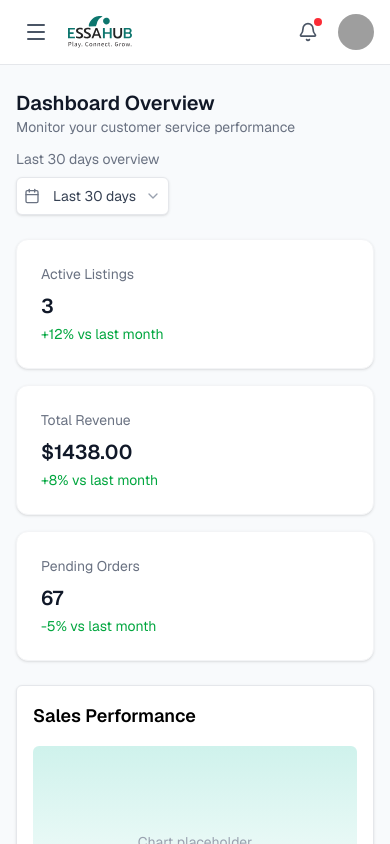
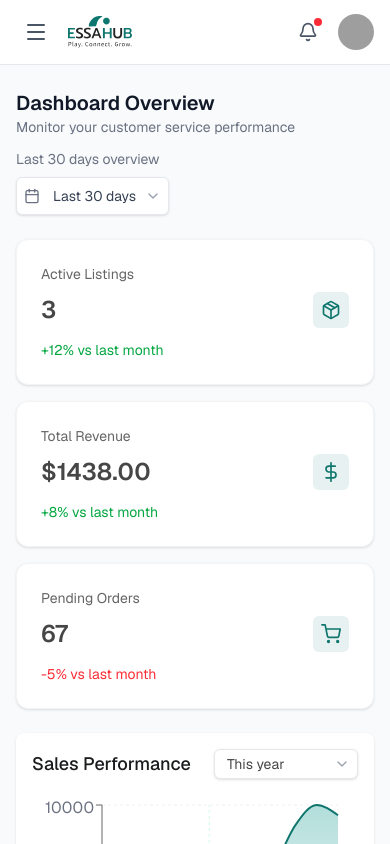
Before and after one commit to MTS-Services/soniamalik14, a React (Vite) app: page /dashboard in a window 390 px wide. Built offline with nearby package versions, Linux system fonts and the light colour scheme; no server answers; grey boxes are pictures that could not be loaded.

Commit message:
Add SalesChart and Chat components; enhance StatCard with icons and layout improvements

```diff
--- /dev/null
+++ b/src/components/ui/Chat.jsx
@@ -0,0 +1,45 @@
+import React from 'react';
+
+const defaultMessages = [
+  { id: 1, from: 'them', text: 'Hi! How can I help you today?', time: '10:12 AM' },
+  { id: 2, from: 'me', text: 'I wanted to check recent sales trends for June.', time: '10:13 AM' },
+  { id: 3, from: 'them', text: 'Sure — I can pull that report for you.', time: '10:14 AM' },
+];
+
+const Chat = ({ messages = defaultMessages }) => {
+  return (
+    <div className="bg-white rounded-md p-4 shadow-sm border border-gray-200">
+      <h3 className="text-lg font-semibold mb-4">Chat</h3>
+
+      <div className="space-y-4">
+        {messages.map((m) => (
+          <div key={m.id} className={`flex ${m.from === 'me' ? 'justify-end' : 'justify-start'}`}>
+            {m.from === 'them' ? (
+              <div className="max-w-[85%] sm:max-w-[70%]">
+                <div className="bg-white border border-gray-100 rounded-lg p-3" style={{ color: '#0F766E' }}>
+                  <div className="text-sm" style={{ color: '#0F766E' }}>{m.text}</div>
+                </div>
+                <div className="text-xs text-gray-400 mt-1">{m.time}</div>
+              </div>
+            ) : (
+              <div className="max-w-[85%] sm:max-w-[70%] text-right">
+                <div
+                  className="rounded-lg p-3"
+                  style={{
+                    background: 'linear-gradient(90deg, #179B91 0%, rgba(23,155,145,0) 100%)',
+                    color: '#ffffff',
+                  }}
+                >
+                  <div className="text-sm font-medium" style={{ color: '#ffffff' }}>{m.text}</div>
+                </div>
+                <div className="text-xs text-gray-400 mt-1">{m.time}</div>
+              </div>
+            )}
+          </div>
+        ))}
+      </div>
+    </div>
+  );
+};
+
+export default Chat;
--- /dev/null
+++ b/src/components/ui/SalesChart.jsx
@@ -0,0 +1,103 @@
+import React, { useState } from 'react'
+import { FiChevronDown } from 'react-icons/fi'
+import {
+  ResponsiveContainer,
+  AreaChart,
+  Area,
+  XAxis,
+  YAxis,
+  CartesianGrid,
+  Tooltip,
+  ReferenceLine,
+} from 'recharts'
+
+const sampleData = [
+  { name: 'Jan', value: 4000 },
+  { name: 'Feb', value: 3000 },
+  { name: 'Mar', value: 5000 },
+  { name: 'Apr', value: 4000 },
+  { name: 'May', value: 6000 },
+  { name: 'Jun', value: 7000 },
+  { name: 'Jul', value: 8000 },
+  { name: 'Aug', value: 6000 },
+  { name: 'Sep', value: 7000 },
+  { name: 'Oct', value: 9000 },
+  { name: 'Nov', value: 10000 },
+  { name: 'Dec', value: 9500 },
+]
+
+function CustomTooltip({ active, payload, label }) {
+  if (!active || !payload || !payload.length) return null
+  const value = payload[0].value
+  return (
+    <div className="bg-transparent p-0">
+      <div className="rounded-t-md px-3 py-1 text-white font-medium" style={{ background: '#0F766E' }}>
+        {label}
+      </div>
+      <div className="bg-white rounded-b-md px-3 py-2 shadow-md flex items-center gap-2">
+        <div className="text-sm text-[#0F766E] font-semibold">${value.toLocaleString()}</div>
+      </div>
+    </div>
+  )
+}
+
+export default function SalesChart({ className = '' }) {
+  const [period, setPeriod] = useState('this-year')
+
+  // TODO: switch datasets based on `period` if real data is provided
+  const chartData = sampleData
+
+  return (
+    <div className={`w-full bg-white rounded-lg shadow-sm p-4 ${className} mb-4 md:mb-6`}>
+      <div className="flex items-center justify-between mb-4 gap-3">
+        <div>
+          <h3 className="text-lg font-medium text-[#191B1C]">Sales Performance</h3>
+        </div>
+
+        <div className="relative inline-flex items-center gap-2">
+          <select
+            value={period}
+            onChange={(e) => setPeriod(e.target.value)}
+            className="block pl-3 pr-8 py-1 bg-white border border-gray-200 rounded-md shadow-sm text-sm text-[#464646] appearance-none"
+            aria-label="Select period"
+          >
+            <option value="this-year">This year</option>
+            <option value="last-year">Last year</option>
+            <option value="last-12">Last 12 months</option>
+          </select>
+
+          <FiChevronDown className="absolute right-2 top-1/2 -translate-y-1/2 h-4 w-4 text-gray-400 pointer-events-none" aria-hidden />
+        </div>
+      </div>
+
+      <div className="w-full h-64 md:h-[380px]">
+        <ResponsiveContainer width="100%" height="100%">
+          <AreaChart data={chartData} margin={{ top: 10, right: 20, left: 10, bottom: 10 }}>
+            <defs>
+              <linearGradient id="colorUv" x1="0" y1="0" x2="0" y2="1">
+                <stop offset="0%" stopColor="#179B91" stopOpacity={0.55} />
+                <stop offset="100%" stopColor="#179B91" stopOpacity={0} />
+              </linearGradient>
+            </defs>
+
+            <CartesianGrid strokeDasharray="3 3" stroke="#edf2f7" vertical={false} />
+            <XAxis dataKey="name" tick={{ fill: '#6b7280' }} />
+            <YAxis tick={{ fill: '#6b7280' }} />
+            <Tooltip content={<CustomTooltip />} cursor={{ stroke: '#0F766E', strokeWidth: 1, strokeDasharray: '4 4' }} />
+
+            <Area
+              type="monotone"
+              dataKey="value"
+              stroke="#0F766E"
+              strokeWidth={2}
+              fill="url(#colorUv)"
+              activeDot={{ r: 4, stroke: '#0F766E', strokeWidth: 2, fill: '#fff' }}
+            />
+
+            <ReferenceLine x="Jun" stroke="#D1FAE5" strokeDasharray="3 3" />
+          </AreaChart>
+        </ResponsiveContainer>
+      </div>
+    </div>
+  )
+}
--- a/src/pages/dashboards/DashboardOverview.jsx
+++ b/src/pages/dashboards/DashboardOverview.jsx
@@ -1,15 +1,45 @@
 import React, { useState } from 'react';
-import { FiCalendar, FiChevronDown } from 'react-icons/fi';
+import { FiCalendar, FiChevronDown, FiPackage, FiDollarSign, FiShoppingCart } from 'react-icons/fi';
 import Container from '../../components/layout/Container';
 import Card from '../../components/ui/Card';
+import Chat from '../../components/ui/Chat';
+import SalesChart from '../../components/ui/SalesChart';
 
-const StatCard = ({ title, value, subtitle }) => (
-  <Card className="p-4">
-    <div className="text-sm text-gray-500">{title}</div>
-    <div className="text-xl font-semibold text-gray-900 mt-2">{value}</div>
-    {subtitle && <div className="text-sm text-green-600 mt-1">{subtitle}</div>}
-  </Card>
-);
+const StatCard = ({ title, value, subtitle, Icon }) => {
+  const trimmed = subtitle ? subtitle.trim() : '';
+  const isPos = trimmed.startsWith('+');
+  const isNeg = trimmed.startsWith('-');
+
+  return (
+    <Card className="p-4">
+      <div>
+        <div className="text-sm" style={{ color: '#656565' }}>{title}</div>
+
+        <div className="mt-2 flex items-center justify-between">
+          <div className="text-2xl font-semibold" style={{ color: '#464646' }}>{value}</div>
+
+          <div className="ml-4 flex-shrink-0">
+            <div className="bg-[#E7F1F1] rounded-md p-2 flex items-center justify-center">
+              {Icon ? <Icon className="h-5 w-5 text-[#0F766E]" aria-hidden /> : (
+                <svg width="20" height="20" viewBox="0 0 20 20" fill="none" xmlns="http://www.w3.org/2000/svg" aria-hidden>
+                  <circle cx="5" cy="10" r="1.6" fill="#0F766E" />
+                  <circle cx="10" cy="10" r="1.6" fill="#0F766E" />
+                  <circle cx="15" cy="10" r="1.6" fill="#0F766E" />
+                </svg>
+              )}
+            </div>
+          </div>
+        </div>
+
+        {subtitle && (
+          <div className={`text-sm mt-3 ${isPos ? 'text-green-600' : isNeg ? 'text-red-500' : ''}`} style={{ color: !isPos && !isNeg ? '#656565' : undefined }}>
+            {subtitle}
+          </div>
+        )}
+      </div>
+    </Card>
+  );
+};
 
 const DashboardOverview = () => {
   const [range, setRange] = useState('30');
@@ -46,28 +76,55 @@ const DashboardOverview = () => {
           </div>
 
           <div className="grid grid-cols-1 md:grid-cols-3 gap-4 mb-6">
-            <StatCard title="Active Listings" value="3" subtitle="+12% vs last month" />
-            <StatCard title="Total Revenue" value="$1438.00" subtitle="+8% vs last month" />
-            <StatCard title="Pending Orders" value="67" subtitle="-5% vs last month" />
+            <StatCard title="Active Listings" value="3" subtitle="+12% vs last month" Icon={FiPackage} />
+            <StatCard title="Total Revenue" value="$1438.00" subtitle="+8% vs last month" Icon={FiDollarSign} />
+            <StatCard title="Pending Orders" value="67" subtitle="-5% vs last month" Icon={FiShoppingCart} />
           </div>
 
+          <SalesChart />
+
+          {/* Top Selling Product - redesigned to match provided screenshot */}
           <div className="bg-white rounded-md p-4 shadow-sm mb-6 border border-gray-200">
-            <h3 className="text-lg font-semibold mb-4">Sales Performance</h3>
-            <div className="h-48 bg-gradient-to-b from-[#CFF2EC] to-white rounded-md flex items-center justify-center text-sm text-gray-400">Chart placeholder</div>
-          </div>
+            <div className="flex items-start justify-between mb-4">
+              <h3 className="text-lg font-semibold text-[#191B1C]">Top Selling product</h3>
 
-          <div className="bg-white rounded-md p-4 shadow-sm mb-6 border border-gray-200">
-            <h3 className="text-lg font-semibold mb-4">Top Selling product</h3>
+              <div className="relative inline-flex">
+                <select
+                  className="block pl-3 pr-8 py-1 bg-white border border-gray-200 rounded-md shadow-sm text-sm text-gray-700 appearance-none"
+                  aria-label="Select period"
+                >
+                  <option>This year</option>
+                  <option>Last year</option>
+                </select>
+                <FiChevronDown className="absolute right-2 top-1/2 -translate-y-1/2 h-4 w-4 text-gray-400 pointer-events-none" aria-hidden />
+              </div>
+            </div>
+
             <div className="space-y-4">
-              {['Batting Gloves','Football Boots','Badminton Racket','Rocket Grip','Basketball Shoes','Tennis Racket'].map((t) => (
-                <div key={t} className="flex items-center justify-between">
-                  <div className="w-3/4">
-                    <div className="text-sm text-gray-700 mb-1">{t}</div>
-                    <div className="w-full bg-gray-100 h-3 rounded overflow-hidden">
-                      <div className="bg-gradient-to-r from-[#0F766E] to-[#0d655d] h-3 w-3/4" />
+              {[
+                { name: 'Batting Gloves', value: 0.72, sold: 23 },
+                { name: 'Football Boots', value: 0.88, sold: 23 },
+                { name: 'Badminton Racket', value: 0.65, sold: 23 },
+                { name: 'Rocket Grip', value: 0.77, sold: 23 },
+                { name: 'Basketball Shoes', value: 0.62, sold: 23 },
+                { name: 'Tennis Racket', value: 0.84, sold: 23 },
+              ].map((item) => (
+                <div key={item.name} className="flex items-center justify-between">
+                  <div className="w-full pr-4">
+                    <div className="flex items-center justify-between mb-1">
+                      <div className="text-base text-[#000000]">{item.name}</div>
+                      <div className="text-base text-[#000000] hidden md:block">{item.sold} Sold</div>
+                    </div>
+
+                    <div className="w-full bg-gray-100 h-3 rounded-full overflow-hidden">
+                      <div
+                        className="h-3 rounded-full"
+                        style={{ width: `${Math.max(6, Math.round(item.value * 100))}%`, background: 'linear-gradient(90deg, #179B91 0%, #0F766E 100%)' }}
+                      />
                     </div>
                   </div>
-                  <div className="text-sm text-gray-700 ml-4">23 Sold</div>
+
+                  <div className="text-sm text-gray-700 ml-4 md:hidden">{item.sold} Sold</div>
                 </div>
               ))}
             </div>
```
